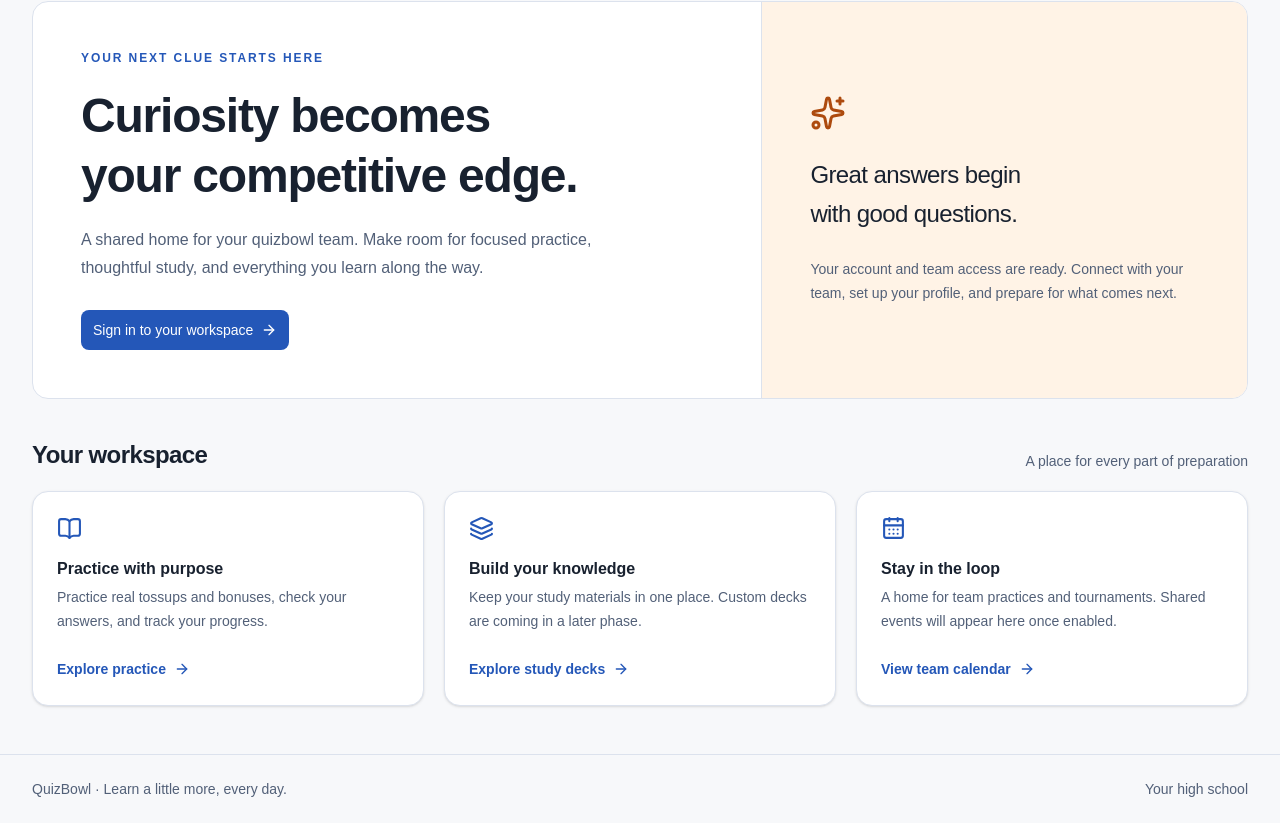
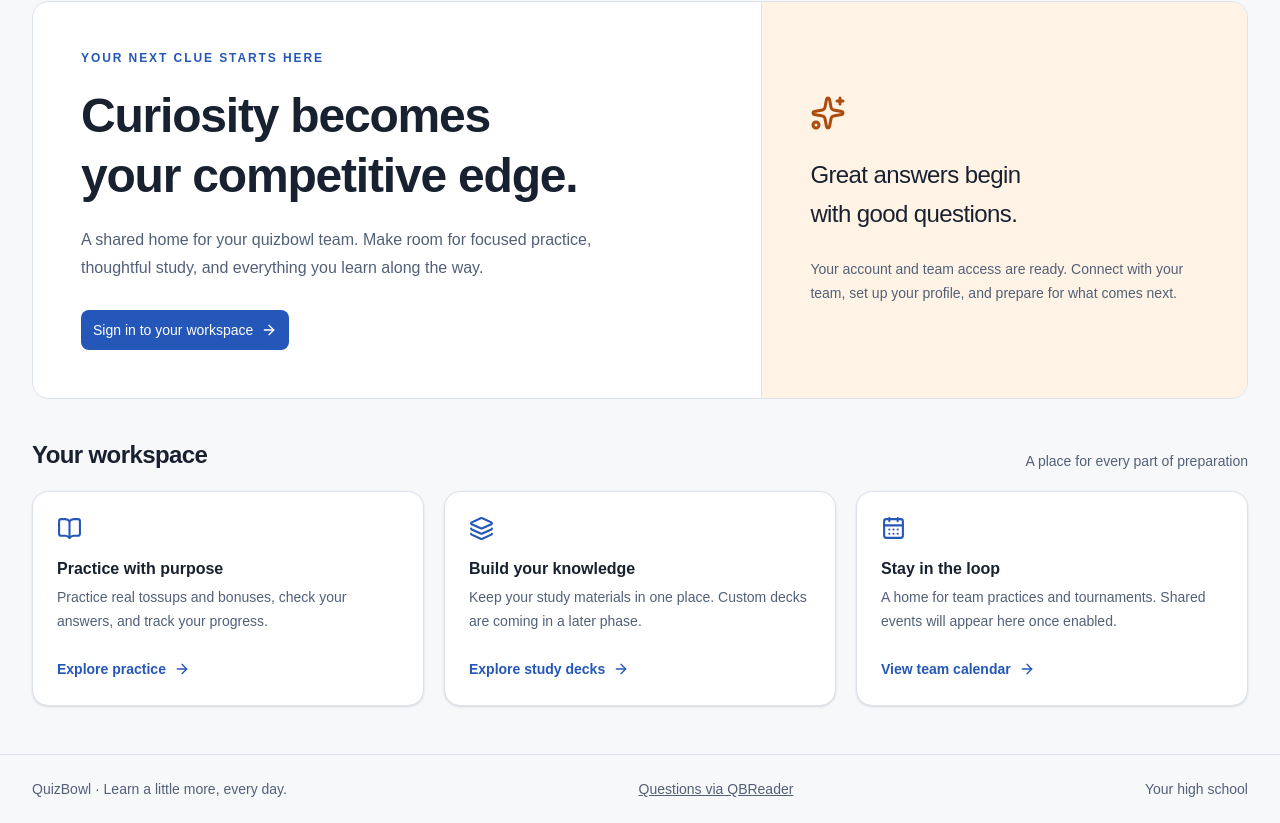
Before and after one commit to Pbhon/Quizbowl_Website, a Next.js app: page / in a window 1280 px wide. Shown: the part 168-991 px from the top of the page. Built offline with nearby package versions, Linux system fonts and the light colour scheme; no server answers.

Commit message:
Review QBReader reuse requirements and retain visible source attribution

```diff
--- a/src/app/layout.tsx
+++ b/src/app/layout.tsx
@@ -31,6 +31,9 @@ export default function RootLayout({
           </main>
           <footer className="mx-auto flex max-w-7xl flex-wrap justify-between gap-3 border-t px-5 py-6 text-sm text-muted-foreground sm:px-8">
             <span>QuizBowl · Learn a little more, every day.</span>
+            <a href="https://www.qbreader.org/" className="underline">
+              Questions via QBReader
+            </a>
             <span>{teamName}</span>
           </footer>
         </AuthProvider>
```
Also changed, not shown: 2 other files (tests, documents, lock files or other folders).
